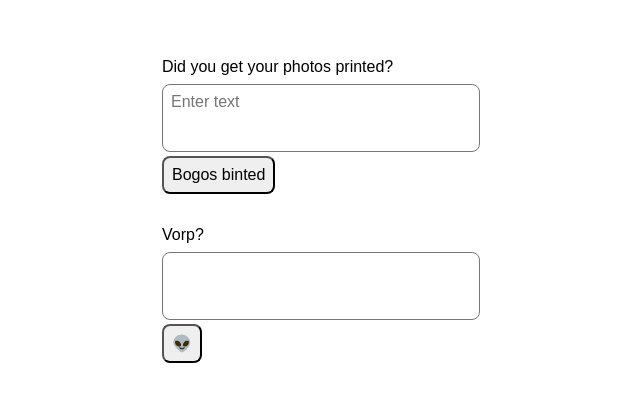
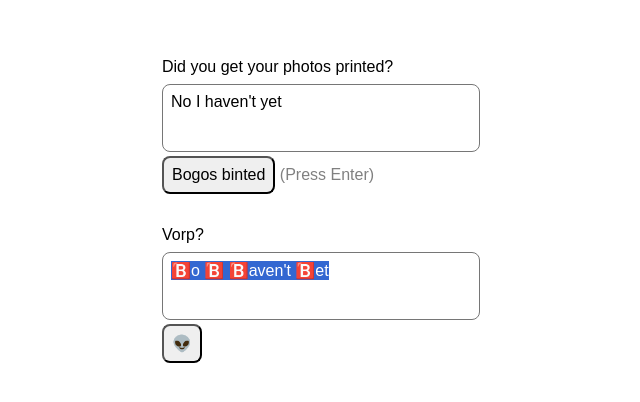
Before and after one commit to legovader09/bogos-binted, a plain HTML site: page index.html in a window 1280 px wide. Shown: the part 182-584 px from the top of the page, without its empty margins (319-959 px from the left). Drawn offline with Linux system fonts and the light colour scheme.

Commit message:
Made more user friendly

```diff
--- a/index.html
+++ b/index.html
@@ -34,6 +34,7 @@
       display: block;
       padding: .5rem;
       color: black;
+      display: inline;
     }
 
     button:hover {
@@ -55,28 +56,26 @@
       opacity: 0;
     }
 
-    #btn-copy,
-    #text-copied {
+    .text-inline {
       display: inline;
-    }
-
-    #text-copied {
-      color: green;
     }
   </style>
 </head>
 <body>
   <div>
     <label for="text-input">Did you get your photos printed?</label>
-    <textarea id="text-input" placeholder="Enter text"></textarea>
-    <button id="btn-input" title="Generate text (Enter)">Bogos binted</button>
+    <textarea id="text-input" placeholder="Enter text">No I haven't yet</textarea>
+    <section>
+      <button id="btn-input" title="Generate text (Enter)">Bogos binted</button>
+      <p class="text-inline" style="color: grey;">(Press Enter)</p>
+    </section>
   </div>
   <div>
     <label for="text-result">Vorp?</label>
     <textarea id="text-result" readonly></textarea>
     <section>
       <button id="btn-copy" title="Copy text">👽</button>
-      <p id="text-copied" class="hidden">Text copied to clipboard</p>
+      <p class="text-inline hidden" id="text-copied" style="color: green;">Text copied to clipboard</p>
     </section>
   </div>
 
@@ -89,7 +88,11 @@
 
     const convertText = () => {
       textOutput.value = textInput.value.split(' ').map(word => `🅱️${word.substring(1)}`).join(' ');
+      textOutput.focus();
+      textOutput.select();
     };
+
+    convertText();
 
     textOutput.addEventListener('click', () => textOutput.select())
     btnInput.addEventListener('click', () => convertText());
```
